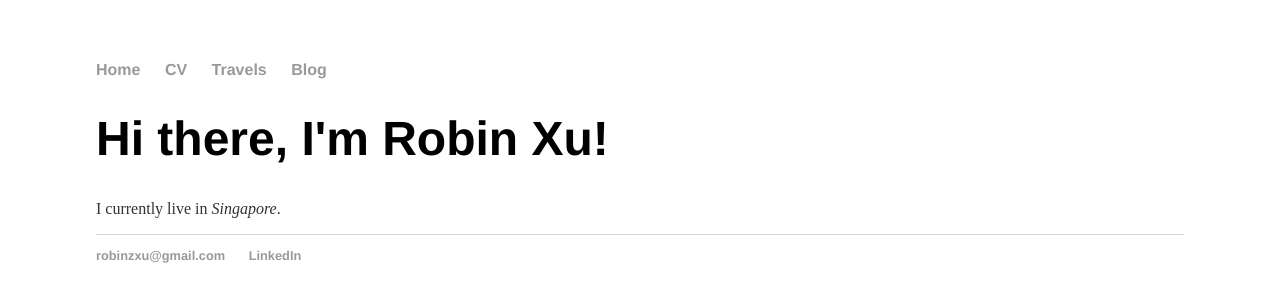
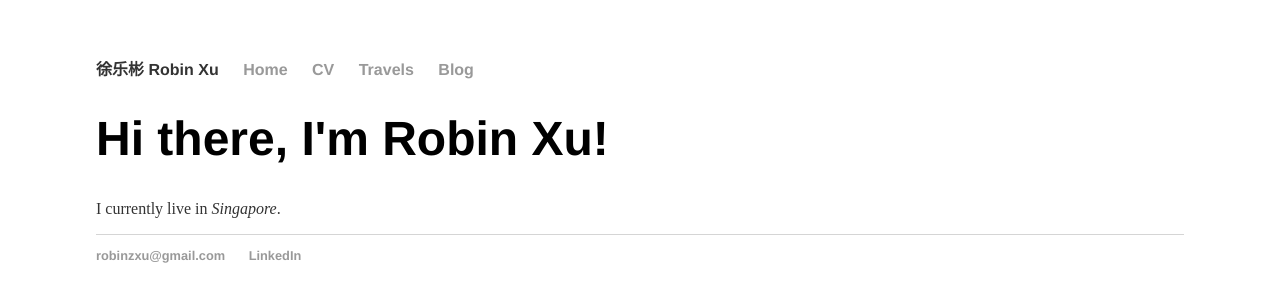
Before and after one commit to robinzxu/robinzxu.github.io, a Jekyll site: the page built from index.html, in a window 1280 px wide. Shown: the top 302 px of the page. Built offline with Jekyll 4.4.1, drawn with Linux system fonts in a browser that asks for light colours.

Commit message:
Update default.html

```diff
--- a/_layouts/default.html
+++ b/_layouts/default.html
@@ -25,6 +25,7 @@
 	<body>
 		<nav>
 		<ul>
+			<li>徐乐彬 Robin Xu</li>
 			<li><a href="/">Home</a></li>
 			<li><a href="/cv">CV</a></li>
 			<li><a href="/travels">Travels</a></li>
```
